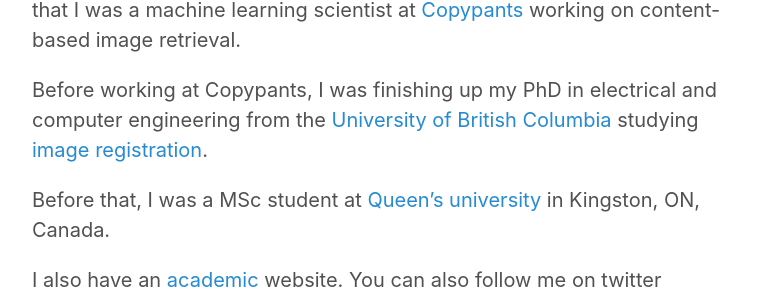
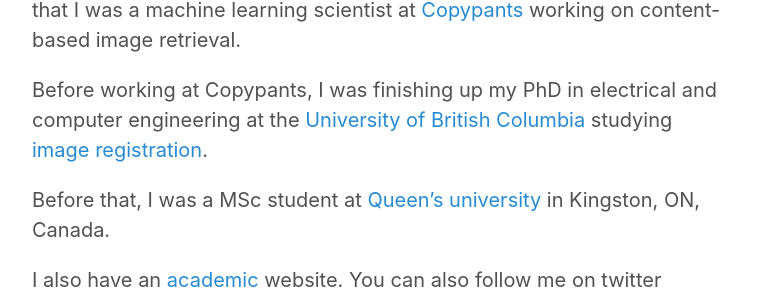
Before and after one commit to siavashk/siavashk.github.io, a Jekyll site: the page built from about.md, in a window 1280 px wide. Shown: the part 976-1276 px from the top of the page, without its empty margins (258-1021 px from the left). Built offline with Jekyll 4.4.1, drawn with Linux system fonts in a browser that asks for light colours.

Commit message:
Fixed unsecure url and a typo

```diff
--- a/about.md
+++ b/about.md
@@ -4,9 +4,9 @@
 ---
 ![Beautiful day in beautiful Vancouver](/assets/siavash.jpg)
 
-I am a C++ developer at [Clarius mobile health](https://www.clarius.me/). We make portable wireless ultrasound probes that you can use with your iOS/Android devices. Before that I was a machine learning scientist at [Copypants](http://copypants.com) working on content-based image retrieval.
+I am a C++ developer at [Clarius mobile health](https://www.clarius.me/). We make portable wireless ultrasound probes that you can use with your iOS/Android devices. Before that I was a machine learning scientist at [Copypants](https://twitter.com/copypants/status/1002626136113852418) working on content-based image retrieval.
 
-Before working at Copypants, I was finishing up my PhD in electrical and computer engineering from the [University of British Columbia](http://ubc.ca) studying [image registration](https://en.wikipedia.org/wiki/Image_registration).
+Before working at Copypants, I was finishing up my PhD in electrical and computer engineering at the [University of British Columbia](http://ubc.ca) studying [image registration](https://en.wikipedia.org/wiki/Image_registration).
 
 Before that, I was a MSc student at [Queen's university](http://www.queensu.ca/) in Kingston, ON, Canada.
 
```
Also changed, not shown: _posts/2018-9-5-is-getting-a-phd-worth-it.md (+2 -2 lines).
